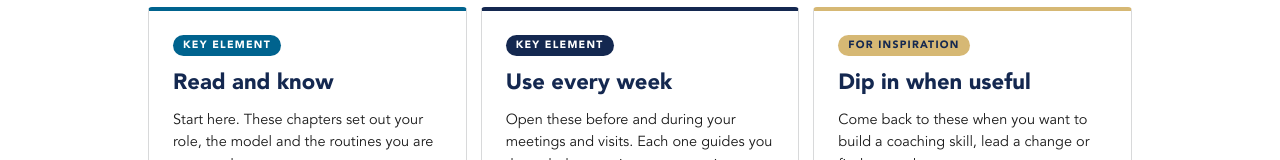
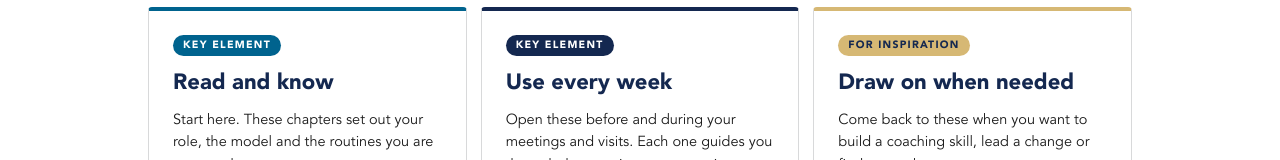
Before and after one commit to efedesat/rockfon-sl, a React (Vite) app: page /guide in a window 1280 px wide. Shown: the part 332-492 px from the top of the page. Built offline with nearby package versions, Linux system fonts and the light colour scheme.

Commit message:
Rename the inspiration hint to "Draw on when needed"
Co-Authored-By: Claude Opus 5.5 <noreply@anthropic.com>
Claude-Session: https://claude.ai/code/session_01FoF25kKVqLPLMZdFTgTBjJ

```diff
--- a/content/site-map.json
+++ b/content/site-map.json
@@ -3,7 +3,7 @@
   "tiers": {
     "key-read": "Key element · Read and know",
     "key-weekly": "Key element · Use every week",
-    "inspiration": "For inspiration · Dip in when useful"
+    "inspiration": "For inspiration · Draw on when needed"
   },
   "chapters": [
     {
--- a/src/content.js
+++ b/src/content.js
@@ -68,7 +68,7 @@ export function tierOf(item) {
   const key = tool ? isKeyTool(item) : isKeyChapter(item);
   return key
     ? { label: 'Key element', hint: tool ? 'Use every week' : 'Read and know', bg: '#00638E', fg: '#fff' }
-    : { label: 'For inspiration', hint: 'Dip in when useful', bg: '#D6B874', fg: '#142850' };
+    : { label: 'For inspiration', hint: 'Draw on when needed', bg: '#D6B874', fg: '#142850' };
 }
 
 const wordsOf = sec => sec ? strip([sec.title, ...[sec.intro, ...sec.subs.map(s => s.blocks)].flat().map(b => [b.h, ...(b.items || []), ...(b.rows || []).flat()].join(' ')), ...sec.subs.map(s => s.title)].join(' ')).split(/\s+/).length : 0;
--- a/src/pages/Guide.jsx
+++ b/src/pages/Guide.jsx
@@ -34,7 +34,7 @@ export default function Guide({ narrow }) {
       <div style={{ display: 'grid', gridTemplateColumns: 'repeat(auto-fit,minmax(280px,1fr))', gap: 14 }}>
         <Column pill="KEY ELEMENT" pillBg="#00638E" pillFg="#fff" top="#00638E" title="Read and know" text="Start here. These chapters set out your role, the model and the routines you are expected to run." items={read} />
         <Column pill="KEY ELEMENT" pillBg="#142850" pillFg="#fff" top="#142850" title="Use every week" text="Open these before and during your meetings and visits. Each one guides you through the meeting as you run it." items={use} />
-        <Column pill="FOR INSPIRATION" pillBg="#D6B874" pillFg="#142850" top="#D6B874" title="Dip in when useful" text="Come back to these when you want to build a coaching skill, lead a change or find a template." items={insp} />
+        <Column pill="FOR INSPIRATION" pillBg="#D6B874" pillFg="#142850" top="#D6B874" title="Draw on when needed" text="Come back to these when you want to build a coaching skill, lead a change or find a template." items={insp} />
       </div>
       <div style={{ display: 'flex', flexDirection: 'column', gap: 12, padding: '22px 24px', background: '#F2F3F4', borderRadius: 4 }}>
         <span style={{ fontSize: 11, fontWeight: 700, letterSpacing: '.14em', color: '#63666A' }}>A GOOD FIRST WEEK</span>
```
